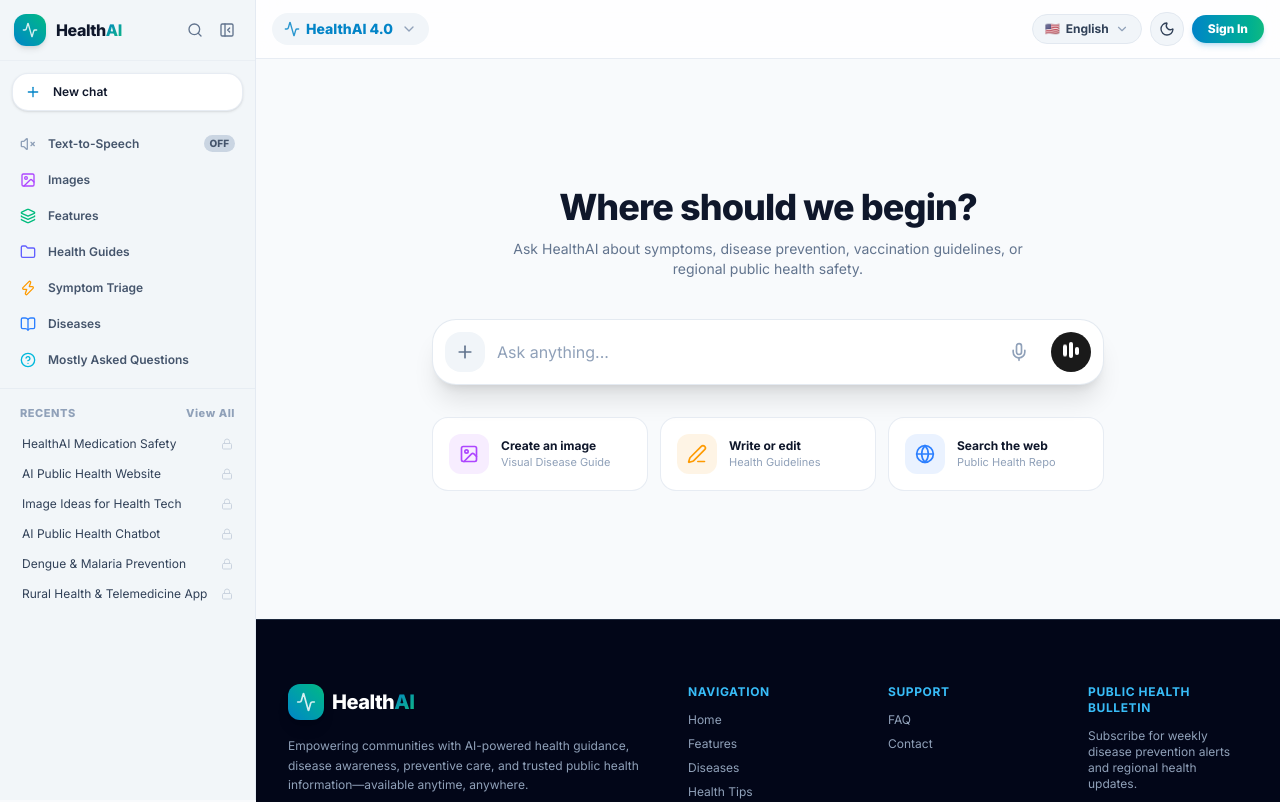
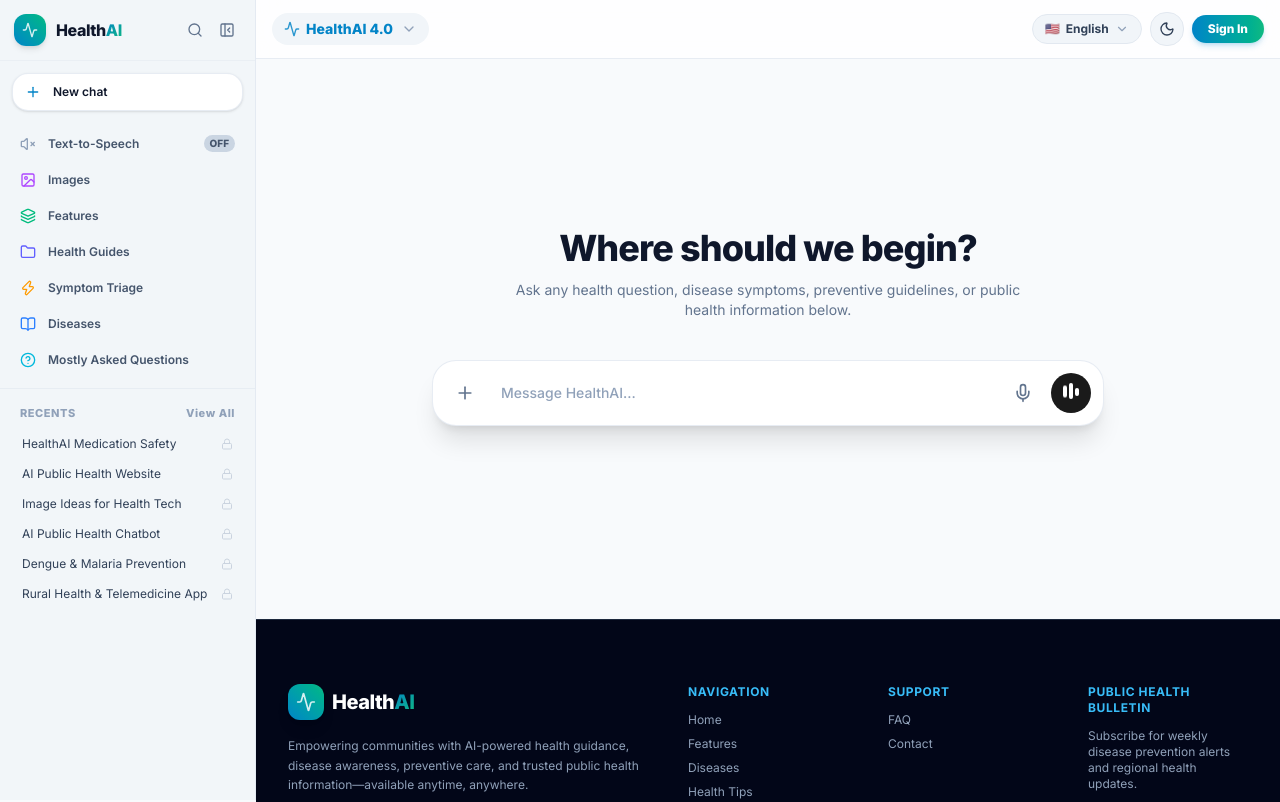
Before and after one commit to ks3276/HealthAI, a React (Vite) app: page / in a window 1280 px wide. Shown: the top 802 px of the page. Built offline with nearby package versions, Linux system fonts and the light colour scheme.

Commit message:
Delete action prompt suggestion cards (Create an image, Write or edit, Search the web) from chat canvas

```diff
--- a/src/components/ChatGPTCanvas.tsx
+++ b/src/components/ChatGPTCanvas.tsx
@@ -2,9 +2,6 @@
 import {
   Plus,
   Mic,
-  Image as ImageIcon,
-  Edit3,
-  Globe,
   ArrowUp
 } from 'lucide-react';
 
@@ -35,10 +32,6 @@
     }, 2500);
   };
 
-  const handlePromptCard = (text: string) => {
-    onSendQuery(text);
-  };
-
   return (
     <div className="flex-1 flex flex-col items-center justify-center min-h-[70vh] px-4 py-8 max-w-4xl mx-auto w-full animate-in fade-in duration-300">
 
@@ -48,49 +41,49 @@
           Where should we begin?
         </h1>
         <p className="text-sm text-slate-500 dark:text-slate-400 max-w-lg mx-auto">
-          Ask HealthAI about symptoms, disease prevention, vaccination guidelines, or regional public health safety.
+          Ask any health question, disease symptoms, preventive guidelines, or public health information below.
         </p>
       </div>
 
-      {/* ChatGPT-style Floating Search Bar */}
+      {/* Main Search/Prompt Box (Matching ChatGPT floating capsule bar) */}
       <form
         onSubmit={handleSubmit}
-        className="w-full max-w-2xl bg-white dark:bg-slate-900 border border-slate-200/90 dark:border-slate-800 rounded-3xl shadow-xl hover:shadow-2xl transition-all duration-300 p-3 flex items-center gap-3 relative focus-within:ring-2 focus-within:ring-health-500/50 mb-8"
+        className="w-full max-w-2xl bg-white dark:bg-slate-850 rounded-3xl p-3 border border-slate-200/80 dark:border-slate-750 shadow-xl focus-within:ring-2 focus-within:ring-health-500/40 transition-all flex items-center gap-2 mb-6"
       >
         {/* Plus / Attachment Button */}
         <button
           type="button"
           onClick={onOpenSymptomChecker}
-          title="Add Symptoms or Select Triage Tool"
-          className="p-2.5 rounded-2xl bg-slate-100 dark:bg-slate-800 text-slate-500 dark:text-slate-400 hover:text-slate-900 dark:hover:text-white hover:bg-slate-200 dark:hover:bg-slate-700 transition-colors flex-shrink-0"
+          title="Symptom Checker & Triage"
+          className="p-2.5 rounded-full hover:bg-slate-100 dark:hover:bg-slate-800 text-slate-500 dark:text-slate-400 transition-colors flex-shrink-0"
         >
           <Plus className="w-5 h-5" />
         </button>
 
-        {/* Input Text Box */}
+        {/* Prompt Input Field */}
         <input
           type="text"
           value={query}
           onChange={(e) => setQuery(e.target.value)}
-          placeholder="Ask anything..."
-          className="flex-1 bg-transparent border-none outline-none text-base text-slate-900 dark:text-white placeholder-slate-400 dark:placeholder-slate-500"
+          placeholder="Message HealthAI..."
+          className="flex-1 bg-transparent border-none outline-none text-slate-900 dark:text-white placeholder-slate-400 dark:placeholder-slate-500 text-sm font-medium px-2"
         />
 
-        {/* Voice Microphone Button */}
+        {/* Voice Input Mic Button */}
         <button
           type="button"
           onClick={handleVoiceInput}
-          title="Voice Search"
-          className={`p-2.5 rounded-2xl transition-colors flex-shrink-0 ${
+          title={isListening ? "Listening..." : "Voice Input"}
+          className={`p-2.5 rounded-full transition-colors flex-shrink-0 ${
             isListening
               ? 'bg-red-500 text-white animate-pulse'
-              : 'text-slate-400 hover:text-slate-900 dark:hover:text-white hover:bg-slate-100 dark:hover:bg-slate-800'
+              : 'hover:bg-slate-100 dark:hover:bg-slate-800 text-slate-500 dark:text-slate-400'
           }`}
         >
           <Mic className="w-5 h-5" />
         </button>
 
-        {/* Sound / Wave Audio Pill Button */}
+        {/* Submit Button */}
         <button
           type="submit"
           disabled={!query.trim()}
@@ -112,50 +105,6 @@
         </button>
       </form>
 
-      {/* Action Prompt Suggestion Cards (Matches ChatGPT UI) */}
-      <div className="w-full max-w-2xl grid grid-cols-1 sm:grid-cols-3 gap-3">
-
-        <button
-          onClick={() => handlePromptCard('Create a visual symptom breakdown and prevention guide for Dengue & Malaria')}
-          className="p-4 rounded-2xl bg-white dark:bg-slate-900 border border-slate-200/80 dark:border-slate-800 text-left hover:border-health-500/50 hover:shadow-lg transition-all group flex items-center gap-3"
-        >
-          <div className="p-2.5 rounded-xl bg-purple-500/10 text-purple-500 group-hover:scale-110 transition-transform">
-            <ImageIcon className="w-5 h-5" />
-          </div>
-          <div>
-            <div className="text-xs font-bold text-slate-900 dark:text-white">Create an image</div>
-            <div className="text-[11px] text-slate-400">Visual Disease Guide</div>
-          </div>
-        </button>
-
-        <button
-          onClick={() => handlePromptCard('Write a complete step-by-step disease prevention protocol for seasonal flu and fever')}
-          className="p-4 rounded-2xl bg-white dark:bg-slate-900 border border-slate-200/80 dark:border-slate-800 text-left hover:border-health-500/50 hover:shadow-lg transition-all group flex items-center gap-3"
-        >
-          <div className="p-2.5 rounded-xl bg-amber-500/10 text-amber-500 group-hover:scale-110 transition-transform">
-            <Edit3 className="w-5 h-5" />
-          </div>
-          <div>
-            <div className="text-xs font-bold text-slate-900 dark:text-white">Write or edit</div>
-            <div className="text-[11px] text-slate-400">Health Guidelines</div>
-          </div>
-        </button>
-
-        <button
-          onClick={() => handlePromptCard('Search global public health databases for recent disease outbreak updates')}
-          className="p-4 rounded-2xl bg-white dark:bg-slate-900 border border-slate-200/80 dark:border-slate-800 text-left hover:border-health-500/50 hover:shadow-lg transition-all group flex items-center gap-3"
-        >
-          <div className="p-2.5 rounded-xl bg-blue-500/10 text-blue-500 group-hover:scale-110 transition-transform">
-            <Globe className="w-5 h-5" />
-          </div>
-          <div>
-            <div className="text-xs font-bold text-slate-900 dark:text-white">Search the web</div>
-            <div className="text-[11px] text-slate-400">Public Health Repo</div>
-          </div>
-        </button>
-
-      </div>
-
     </div>
   );
 };
```
